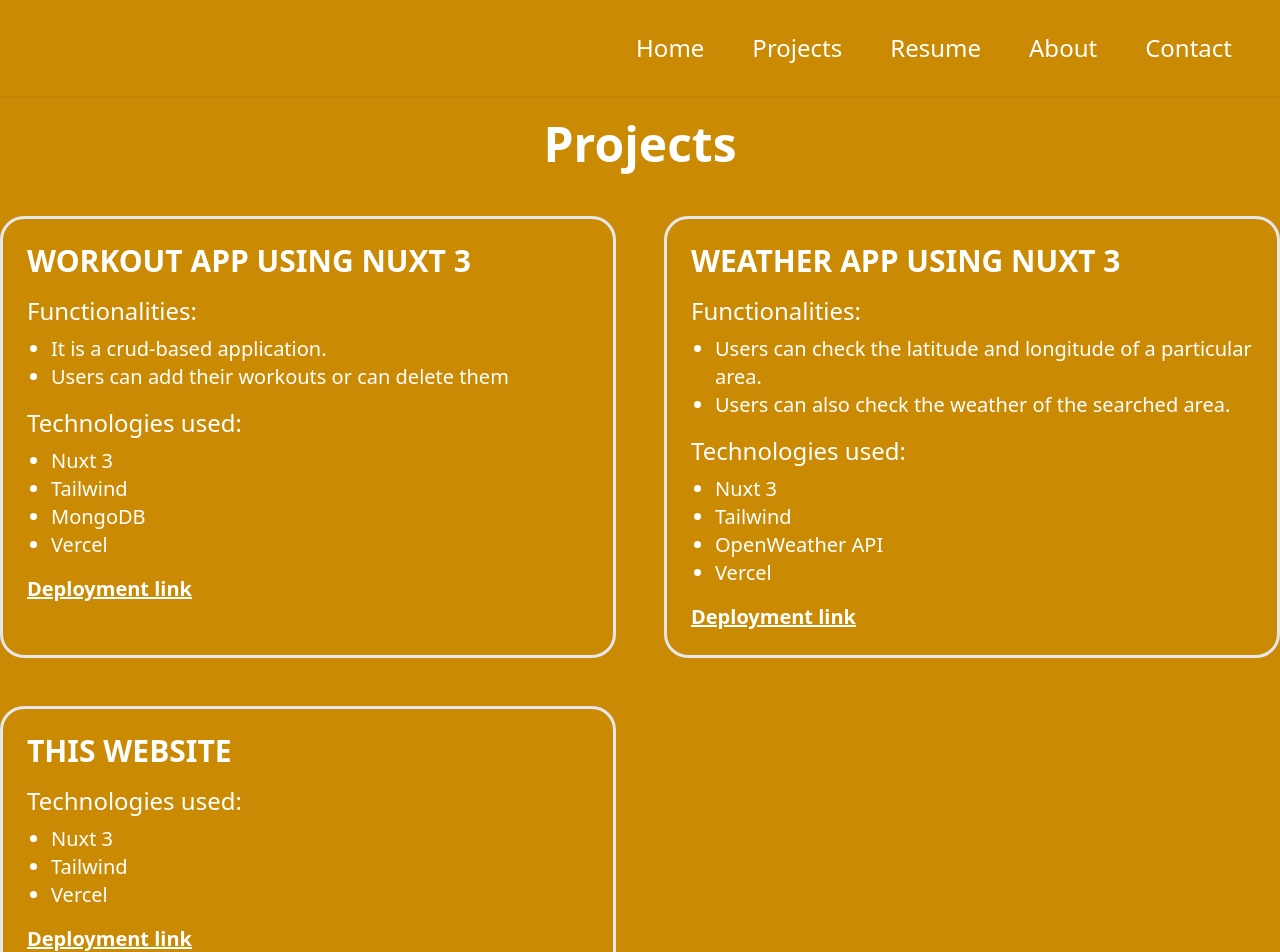
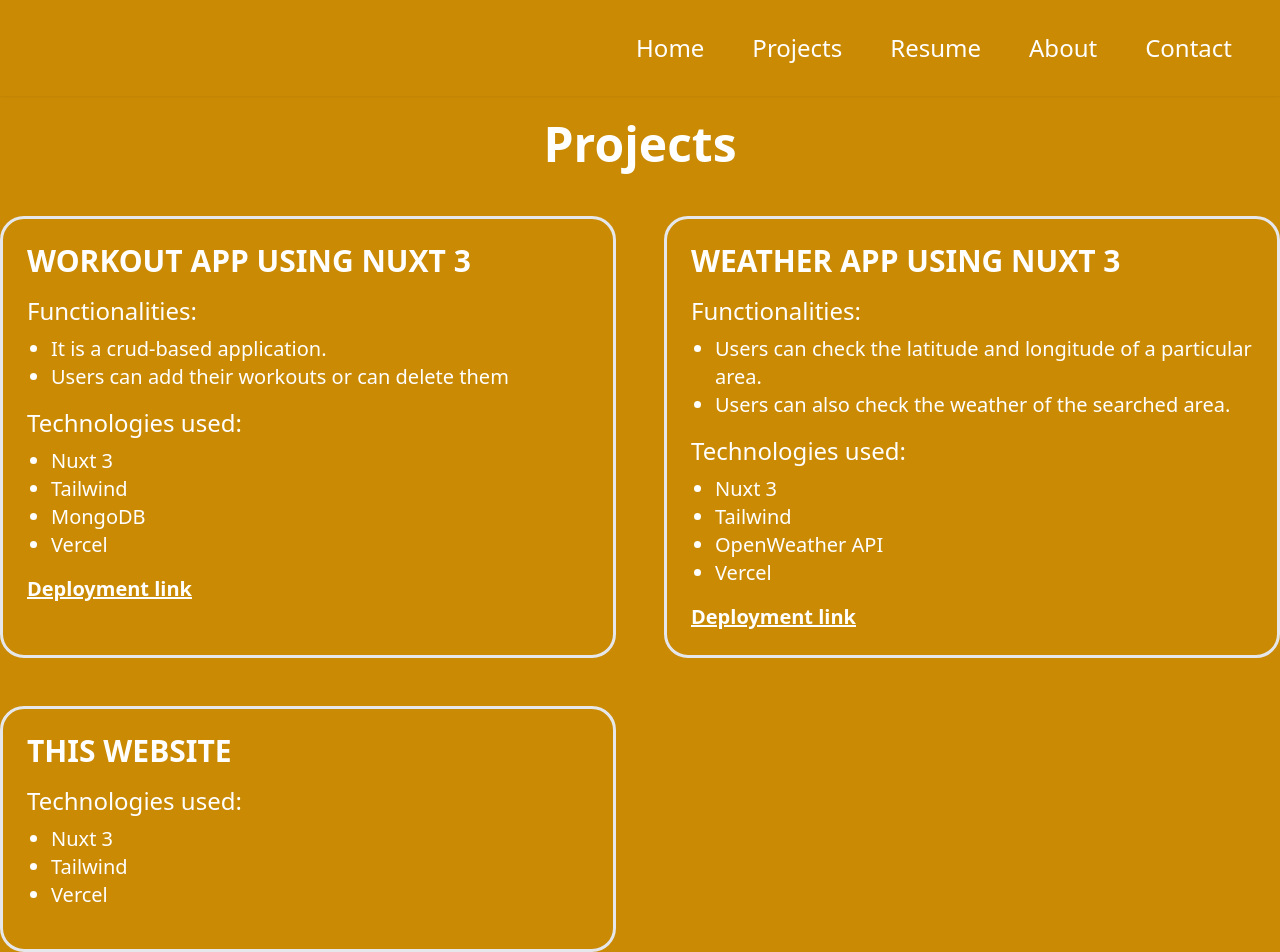
Before and after one commit to Uttaran-Bhattacharyya/portfolio-2023, a Nuxt app: page /projects in a window 1280 px wide. Shown: the top 952 px of the page. Built offline with nearby package versions, Linux system fonts and the light colour scheme.

Commit message:
fix: ui issues

```diff
--- a/pages/projects.vue
+++ b/pages/projects.vue
@@ -25,7 +25,6 @@ const projects = [
   {
     name: "THIS WEBSITE",
     tech: ["Nuxt 3", "Tailwind", "Vercel"],
-    link: "https://portfolio-2023-gamma-ochre.vercel.app/",
   },
 ];
 </script>
@@ -58,6 +57,7 @@ const projects = [
           </li>
         </ul>
         <NuxtLink
+          v-if="project.link"
           :to="project.link"
           target="_blank"
           class="hover:text-black text-xl font-semibold underline"
```
